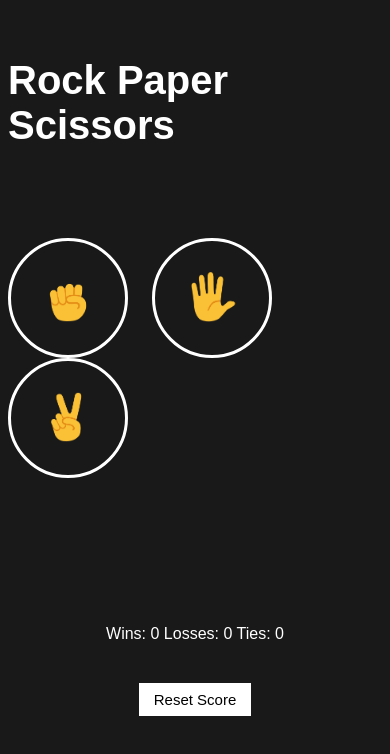
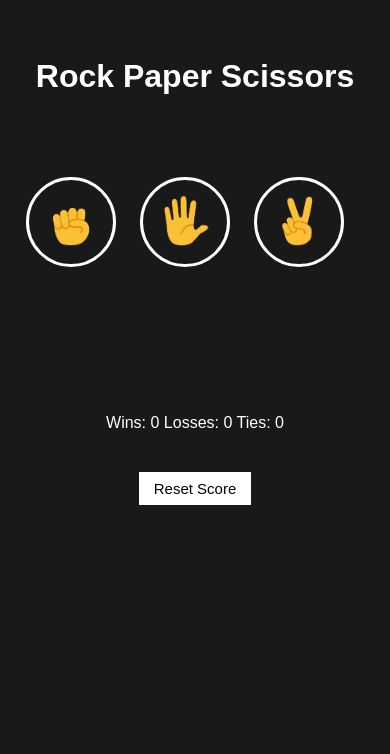
Before and after one commit to Abdlrhmn-aymn/Rock-Paper-Sciss, a plain HTML site: page index.html in a window 390 px wide. Drawn offline with Linux system fonts and the light colour scheme.

Commit message:
Update styles.css

```diff
--- a/styles.css
+++ b/styles.css
@@ -47,3 +47,12 @@ body {
     font-size: 15px;
     padding: 8px 15px;
 }
+@media screen and (max-width: 600px) {
+    .move-btn {
+        height: 90px;
+        width: 90px;
+        flex-wrap: wrap;
+    }
+    .header {
+        font-size: 32px;
+    }
```
